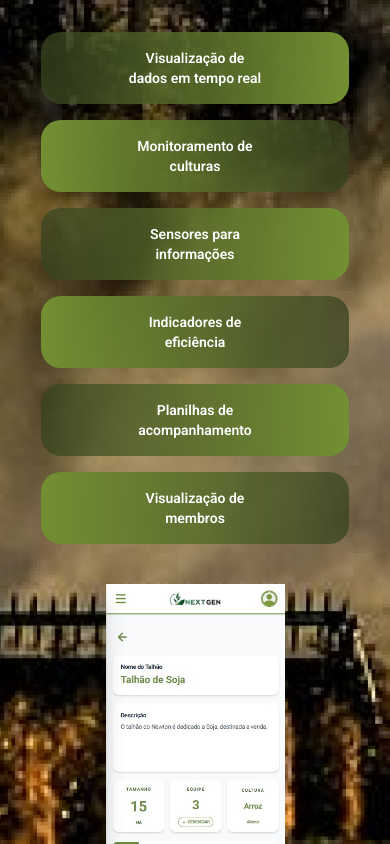
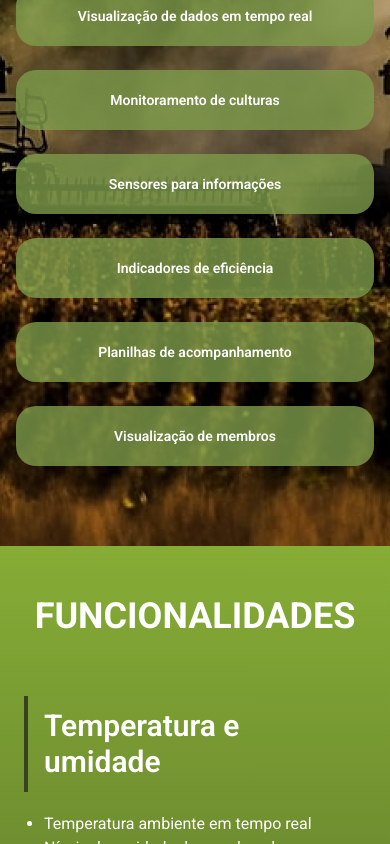
Before and after one commit to DudaSantoni/siteFinal, a Next.js app: page / in a window 390 px wide. Shown: the part 2340-3184 px from the top of the page. Built offline with nearby package versions, Linux system fonts and the light colour scheme.

Commit message:
responsividade final

```diff
--- a/src/app/components/Monitoramento/Monitoramento.tsx
+++ b/src/app/components/Monitoramento/Monitoramento.tsx
@@ -1,70 +1,44 @@
-import Image from "next/image";
-
 export function Monitoramento() {
     return (
-        <main className="relative w-full min-h-screen">
+        <main className="relative w-full">
 
-            <section className="relative h-[65vh] md:h-[70vh] lg:h-[80vh]">
+            <section
+                className="w-full bg-center bg-cover bg-no-repeat px-4 sm:px-8 py-20"
+                style={{ backgroundImage: "url('/fundo2.png')" }}
+            >
 
-                <Image
-                    src="/fundo2.png"
-                    alt="Imagem de fundo com plantações e máquinas agrícolas"
-                    width={1920}
-                    height={1080}
-                    className="absolute w-full h-[187vh] lg:h-[135vh] object-cover object-center"
-                    sizes="100vw"
-                    priority
-                />
-            </section>
+                <div className="w-full h-full bg-black/30 absolute inset-0"></div>
 
-            <section className="relative flex flex-col lg:flex-row justify-center lg:justify-around items-center w-full px-4 sm:px-8 mt-[-50vh] md:mt-[-30vh] lg:mt-[-90vh] pb-10">
+                <div className="relative z-10 flex flex-col items-center text-white">
 
-                <article className="text-white flex flex-col items-center lg:items-start max-w-4xl text-center lg:text-left mb-10 lg:mb-0">
-
-                    <h1 className="text-4xl sm:text-5xl md:text-6xl lg:text-8xl font-bold mb-10 lg:mb-20">
+                     <h1 className="text-4xl sm:text-5xl md:text-6xl lg:text-8xl font-bold mb-10 lg:mb-20 lg:text-left">
                         MONITORAMENTO
                     </h1>
 
-                    <div className="grid grid-cols-1 sm:grid-cols-2 gap-4 sm:gap-6 lg:gap-12 w-full">
+                    <div className="grid grid-cols-1 sm:grid-cols-2 gap-6 lg:gap-10 w-full max-w-5xl">
 
-                        <p className="w-full pt-4 pb-4 rounded-[20px] text-center sm:text-right sm:pr-10 bg-gradient-to-r from-[#37421FBF] to-[#729032] text-sm sm:text-base lg:text-lg font-semibold">
-                            Visualização de <br /> dados em tempo real
-                        </p>
+                        {[
+                            "Visualização de dados em tempo real",
+                            "Monitoramento de culturas",
+                            "Sensores para informações",
+                            "Indicadores de eficiência",
+                            "Planilhas de acompanhamento",
+                            "Visualização de membros",
+                        ].map((item, i) => (
+                            <p
+                                key={i}
+                                className="w-full py-5 px-6 rounded-[20px] bg-[#7d9b4a]/80 text-center text-sm sm:text-base lg:text-lg font-semibold"
+                            >
+                                {item}
+                            </p>
+                        ))}
 
-                        <p className="w-full pt-4 pb-4 rounded-[20px] text-center sm:text-left sm:pl-10 bg-gradient-to-r from-[#729032] to-[#37421FBF] text-sm sm:text-base lg:text-lg font-semibold">
-                            Monitoramento de <br /> culturas
-                        </p>
+                    </div>
 
-                        <p className="w-full pt-4 pb-4 rounded-[20px] text-center sm:text-right sm:pr-10 bg-gradient-to-r from-[#37421FBF] to-[#729032] text-sm sm:text-base lg:text-lg font-semibold">
-                            Sensores para <br /> informações
-                        </p>
-
-                        <p className="w-full pt-4 pb-4 rounded-[20px] text-center sm:text-left sm:pl-10 bg-gradient-to-r from-[#729032] to-[#37421FBF] text-sm sm:text-base lg:text-lg font-semibold">
-                            Indicadores de <br /> eficiência
-                        </p>
-
-                        <p className="w-full pt-4 pb-4 rounded-[20px] text-center sm:text-right sm:pr-10 bg-gradient-to-r from-[#37421FBF] to-[#729032] text-sm sm:text-base lg:text-lg font-semibold">
-                            Planilhas de <br /> acompanhamento
-                        </p>
-
-                        <p className="w-full pt-4 pb-4 rounded-[20px] text-center sm:text-left sm:pl-10 bg-gradient-to-r from-[#729032] to-[#37421FBF] text-sm sm:text-base lg:text-lg font-semibold">
-                            Visualização de <br /> membros
-                        </p>
-                    </div>
-                </article>
-
-                <div className="flex justify-center w-full lg:w-auto">
-                    <Image
-                        src="/mobile2.png"
-                        alt="home page do aplicativo nextgen"
-                        width={300}
-                        height={600}
-                        className="w-1/2 md:w-1/3 xl:w-[24vw] h-auto max-w-[250px] md:max-w-sm lg:pt-30"
-                        sizes="(max-width: 768px) 90vw, (max-width: 1280px) 30vw, 24vw"
-                    />
                 </div>
 
             </section>
+
         </main>
     );
 }
```
